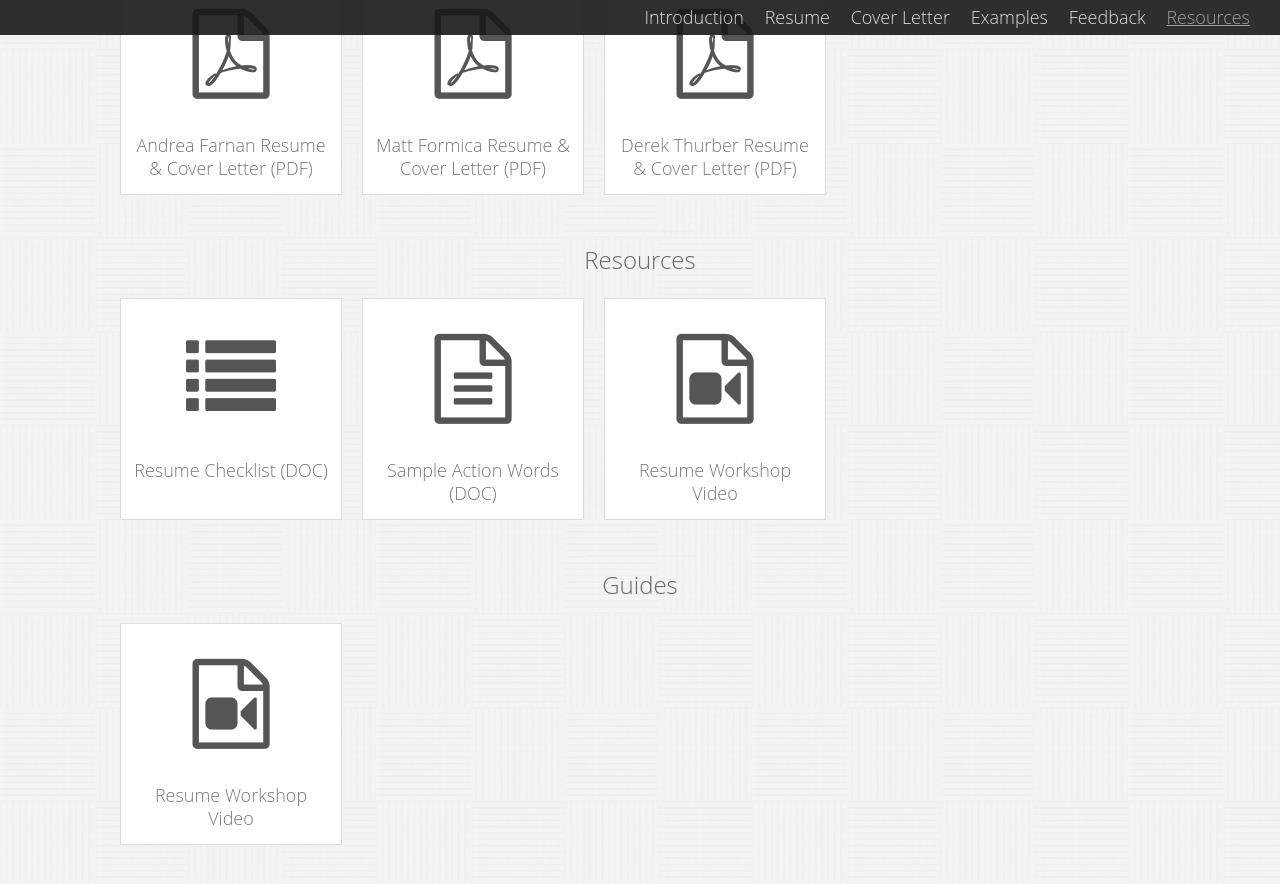
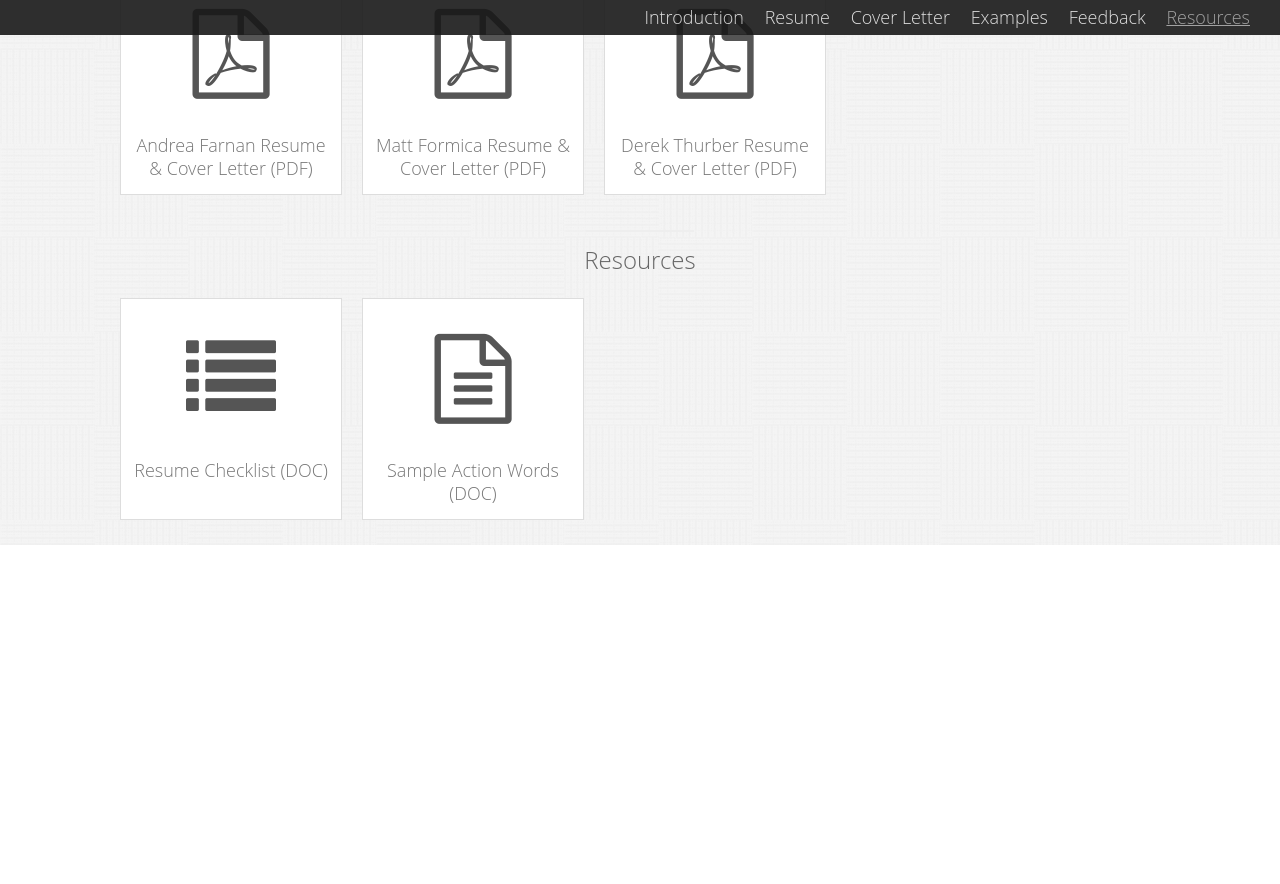
Before and after one commit to dwthurber/resume-coverletter, a Jekyll site: the page built from index.html, in a window 1280 px wide and 900 px high, scrolled down 8194 px. Shown: the top 884 px of the window. Built offline with Jekyll 4.4.1, drawn with Linux system fonts in a browser that asks for light colours; nearby versions of some CDN libraries; after the commit the page ends 8739 px from its top, so only the background shows below that.

Commit message:
Updated '/_includes/resources.html' via CloudCannon

```diff
--- a/_includes/resources.html
+++ b/_includes/resources.html
@@ -33,7 +33,7 @@
 <!--                <p>These examples should be used only as suggestions and guides. Not as models for how you have to complete your resume or cover letter.</p>-->
             </div>
             <div class="flexbox flex-start">
-                <a href="{{ site.baseurl }}/assets/Resume%20Checklist.docx">
+                <a href="https://northwestern.app.box.com/files/0/f/337032626/1/f_2715309718" target="_blank">
                 <div class="resource">
                     <i class="fa fa-download" id="resource-download"></i>
                     <i class="fa fa-list resource-icon"></i>
@@ -47,27 +47,27 @@
                     <h5>Sample Action Words (DOC)</h5>
                 </div>
                 </a>
-                <a href="https://www.youtube.com/watch?v=JUEylZ6Vo1I" target="_blank">
-                <div class="resource">
-                    <i class="fa fa-external-link" id="resource-download"></i>
-                    <i class="fa fa-file-video-o resource-icon"></i>
-                    <h5>Resume Workshop Video</h5>
-                </div>
-                </a>
-            </div>
-    <div class="sub-section-title">
-                <hr>
-                <h4>Guides</h4>
+<!--                <a href="https://www.youtube.com/watch?v=JUEylZ6Vo1I" target="_blank">-->
+<!--                <div class="resource">-->
+<!--                    <i class="fa fa-external-link" id="resource-download"></i>-->
+<!--                    <i class="fa fa-file-video-o resource-icon"></i>-->
+<!--                    <h5>Resume Workshop Video</h5>-->
+<!--                </div>-->
+<!--                </a>-->
+<!--            </div>-->
+<!--    <div class="sub-section-title">-->
+<!--                <hr>-->
+<!--                <h4>Guides</h4>-->
 <!--                <p>These examples should be used only as suggestions and guides. Not as models for how you have to complete your resume or cover letter.</p>-->
-            </div>
-            <div class="flexbox flex-start">
-                <a href="https://www.youtube.com/watch?v=JUEylZ6Vo1I" target="_blank">
-                <div class="resource">
-                    <i class="fa fa-external-link" id="resource-download"></i>
-                    <i class="fa fa-file-video-o resource-icon"></i>
-                    <h5>Resume Workshop Video</h5>
-                </div>
-                </a>
-            </div>
-    <div class="spacer"></div>
-        </div>
+<!--            </div>-->
+<!--            <div class="flexbox flex-start">-->
+<!--                <a href="https://www.youtube.com/watch?v=JUEylZ6Vo1I" target="_blank">-->
+<!--                <div class="resource">-->
+<!--                    <i class="fa fa-external-link" id="resource-download"></i>-->
+<!--                    <i class="fa fa-file-video-o resource-icon"></i>-->
+<!--                    <h5>Resume Workshop Video</h5>-->
+<!--                </div>-->
+<!--                </a>-->
+<!--            </div>-->
+<!--    <div class="spacer"></div>-->
+<!--        </div>-->
```
